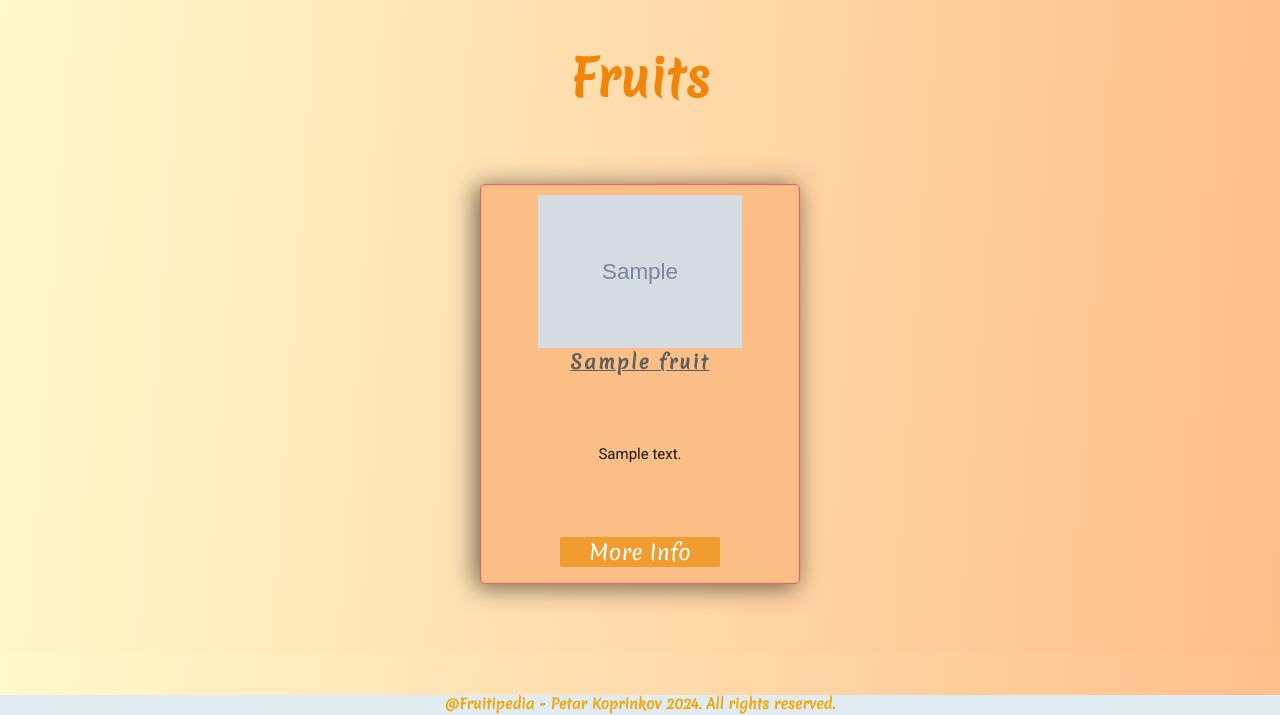
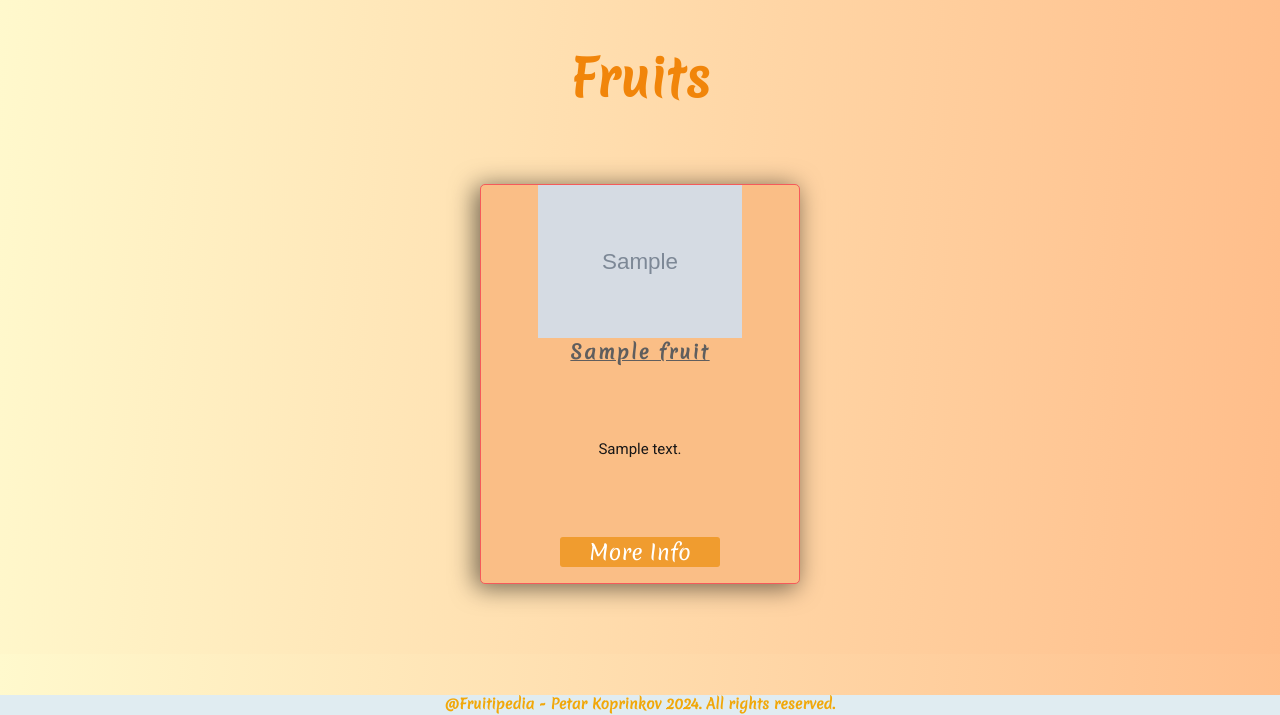
Before and after one commit to Petar-Koprinkov/Fruits-catalogue, a Django app: page /dashboard/ in a window 1280 px wide. Shown: the part 85-800 px from the top of the page. Run offline with Django 5.2, Linux system fonts and the light colour scheme; tables that the repository leaves empty hold one stand-in row (values such as "Sample post"); grey boxes marked "Sample" are stand-in pictures.

Commit message:
css and html

```diff
--- a/static/styles/dashboard.css
+++ b/static/styles/dashboard.css
@@ -9,7 +9,7 @@
 
 }
 
- h2 {
+h2 {
   text-align: center;
   font-size: 50px;
   color: rgb(241, 133, 10);
@@ -34,12 +34,12 @@
 
 }
 
-/* .fruit:hover {
+.fruit:hover {
   transform: scale(1.3);
-} */
+}
+
 .fruit img {
   height:12vw;
-  margin-top: 10px;
 }
 
 .fruit .title {
--- a/static/styles/styles.css
+++ b/static/styles/styles.css
@@ -1,4 +1,4 @@
-@import "navigation.css";
-@import "form.css";
-@import "dashboard.css";
-@import "details.css";
+@import 'dashboard.css';
+@import 'form.css';
+@import 'details.css';
+@import 'navigation.css';
--- a/templates/common/base.html
+++ b/templates/common/base.html
@@ -12,7 +12,6 @@
 <body>
 <div id="wrapper">
     <header>
-        <!-- Navigation -->
         <a id="logo" href="{% url 'index' %}">
             <img id="logo-img" src="{% static 'images/logo.png'%}" alt="logo"/>
         </a>
@@ -31,7 +30,6 @@
         {% endblock %}
     </main>
 </div>
-<!-- footer -->
 <footer>
     <p>@Fruitipedia - Petar Koprinkov 2024. All rights reserved.</p>
 </footer>
--- a/templates/common/dashboard.html
+++ b/templates/common/dashboard.html
@@ -6,13 +6,9 @@
         <section id="dashboard">
         {% for fruit in fruits %}
             <div class="fruit">
-                <!-- fruit image -->
                 <img src="{{fruit.Image_url}}" alt="example1"/>
-                <!-- fruit name -->
                 <h3 class="title">{{ fruit.name }}</h3>
-                <!-- fruit description -->
                 <p class="description">{{ fruit.description|truncatechars:150 }}</p>
-                <!-- fruit details button -->
                 <a class="details-btn" href="{% url 'detail_fruit' fruit.pk %}">More Info</a>
             </div>
         {% endfor %}
--- a/templates/fruits/details-fruit.html
+++ b/templates/fruits/details-fruit.html
@@ -3,30 +3,24 @@
 {% block content %}
         <section id="details">
             <div id="details-wrapper">
-                <!-- fruit image -->
                 <img
                         id="details-img"
                         src="{{ fruit.Image_url }}"
                         alt="example1"
                 />
-                <!-- fruit name -->
                 <p id="details-title">Name: {{ fruit.name }}</p>
                 <div id="info-wrapper">
                     <div id="details-description">
                         <p id="category">Category: {{ fruit.category.name }}</p>
-                        <!-- fruit description -->
                         <p>
                             Description: {{ fruit.description }}.
                         </p>
-                        <!-- fruit nutrition -->
                         <p id="nutrition">Nutrition</p>
-                        <!-- fruit nutrition details -->
                         <p id="details-nutrition">
                             {{ fruit.nutrition }}
                         </p>
                     </div>
 
-                    <!--Edit and Delete buttons -->
                     <div id="action-buttons">
                         <a href="{% url 'edit_fruit' fruit.pk%}" id="edit-btn">Edit</a>
                         <a href="{% url 'delete_fruit' fruit.pk%}" id="delete-btn">Delete</a>
```
